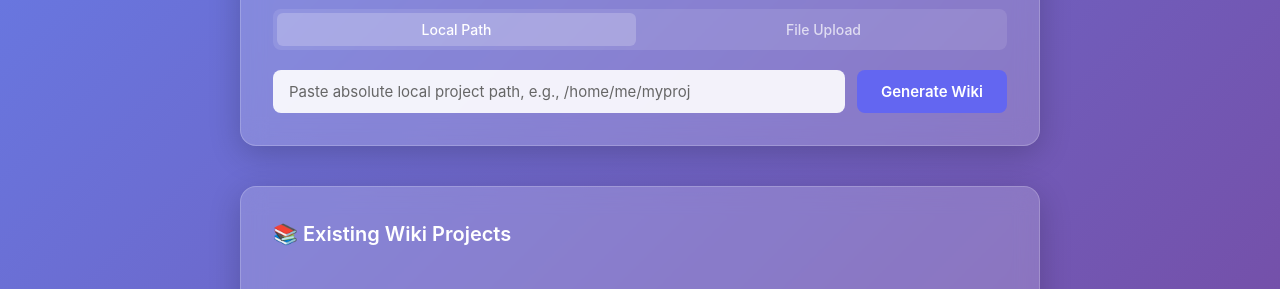
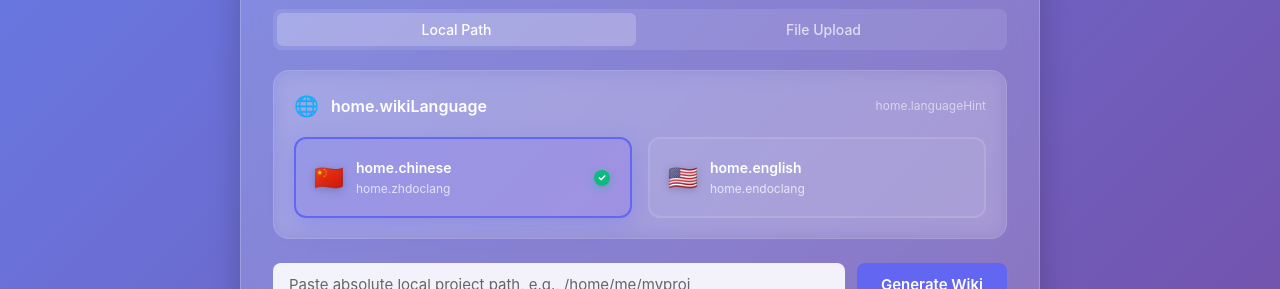
Before and after one commit to H-Z-Ning/EWiki, a Vue app in the folder Vue/wiki-front/: page / in a window 1280 px wide. Shown: the part 329-618 px from the top of the page. Built offline with nearby package versions, Linux system fonts and the light colour scheme; no server answers.

Commit message:
Update Home.vue

```diff
--- a/Vue/wiki-front/src/views/Home.vue
+++ b/Vue/wiki-front/src/views/Home.vue
@@ -29,6 +29,45 @@
         >
           {{ $t('home.fileUpload') }}
         </button>
+      </div>
+
+      <!-- Wiki 语言选择 - 优化版本 -->
+      <div class="language-selection">
+        <div class="language-header">
+          <span class="language-icon">🌐</span>
+          <span class="language-title">{{ $t('home.wikiLanguage') }}</span>
+          <span class="language-hint">{{ $t('home.languageHint') }}</span>
+        </div>
+        <div class="language-options">
+          <div
+            class="lang-card"
+            :class="{ active: wikiLanguage === 'zh' }"
+            @click="wikiLanguage = 'zh'"
+          >
+            <div class="lang-flag">🇨🇳</div>
+            <div class="lang-info">
+              <div class="lang-name">{{ $t('home.chinese') }}</div>
+              <div class="lang-desc">{{ $t('home.zhdoclang') }}</div>
+            </div>
+            <div class="lang-check">
+              <div class="check-icon" v-if="wikiLanguage === 'zh'">✓</div>
+            </div>
+          </div>
+          <div
+            class="lang-card"
+            :class="{ active: wikiLanguage === 'en' }"
+            @click="wikiLanguage = 'en'"
+          >
+            <div class="lang-flag">🇺🇸</div>
+            <div class="lang-info">
+              <div class="lang-name">{{ $t('home.english') }}</div>
+              <div class="lang-desc">{{ $t('home.endoclang') }}</div>
+            </div>
+            <div class="lang-check">
+              <div class="check-icon" v-if="wikiLanguage === 'en'">✓</div>
+            </div>
+          </div>
+        </div>
       </div>
 
       <!-- 本地路径输入 -->
@@ -158,8 +197,9 @@ const projects = ref<Project[]>([])
 const activeTab = ref('local')
 const selectedFile = ref<File | null>(null)
 const fileInput = ref<HTMLInputElement | null>(null)
+const wikiLanguage = ref('zh') // 新增：Wiki语言选择
 
-// 删除相关状态
+// 删除相关状态保持不变
 const showDeleteConfirm = ref(false)
 const projectToDelete = ref('')
 const deleting = ref(false)
@@ -181,7 +221,10 @@ const doImport = async () => {
   if (!path.value.trim()) return
   running.value = true
   try {
-    const { data } = await axios.post('/api/import', { path: path.value.trim() })
+    const { data } = await axios.post('/api/import', {
+      path: path.value.trim(),
+      language: wikiLanguage.value // 新增这一行
+    })
     await loadList()
     router.push(`/wiki/${data.project}`)
   } catch (error) {
@@ -259,6 +302,7 @@ const doUpload = async () => {
   try {
     const formData = new FormData()
     formData.append('file', selectedFile.value)
+    formData.append('language', wikiLanguage.value) // 新增这一行
 
     const { data } = await axios.post('/api/upload', formData, {
       headers: {
@@ -886,4 +930,181 @@ onMounted(() => {
 .title {
   margin: 0;
 }
+
+/* ==================== 优化的语言选择样式 ==================== */
+.language-selection {
+  margin-bottom: 24px;
+  padding: 20px;
+  background: rgba(255, 255, 255, 0.08);
+  border-radius: 16px;
+  border: 1px solid rgba(255, 255, 255, 0.12);
+  backdrop-filter: blur(10px);
+}
+
+.language-header {
+  display: flex;
+  align-items: center;
+  gap: 12px;
+  margin-bottom: 16px;
+}
+
+.language-icon {
+  font-size: 20px;
+  opacity: 0.9;
+}
+
+.language-title {
+  font-weight: 600;
+  font-size: 16px;
+  color: #fff;
+}
+
+.language-hint {
+  font-size: 12px;
+  opacity: 0.7;
+  color: rgba(255, 255, 255, 0.8);
+  margin-left: auto;
+}
+
+.language-options {
+  display: grid;
+  grid-template-columns: 1fr 1fr;
+  gap: 12px;
+}
+
+.lang-card {
+  display: flex;
+  align-items: center;
+  gap: 12px;
+  padding: 16px;
+  background: rgba(255, 255, 255, 0.05);
+  border: 2px solid rgba(255, 255, 255, 0.1);
+  border-radius: 12px;
+  cursor: pointer;
+  transition: all 0.3s cubic-bezier(0.4, 0, 0.2, 1);
+  position: relative;
+  overflow: hidden;
+}
+
+.lang-card::before {
+  content: '';
+  position: absolute;
+  top: 0;
+  left: -100%;
+  width: 100%;
+  height: 100%;
+  background: linear-gradient(90deg, transparent, rgba(255, 255, 255, 0.1), transparent);
+  transition: left 0.5s;
+}
+
+.lang-card:hover::before {
+  left: 100%;
+}
+
+.lang-card:hover {
+  background: rgba(255, 255, 255, 0.1);
+  border-color: rgba(255, 255, 255, 0.3);
+  transform: translateY(-2px);
+  box-shadow: 0 8px 25px rgba(0, 0, 0, 0.15);
+}
+
+.lang-card.active {
+  background: linear-gradient(135deg, rgba(99, 102, 241, 0.2), rgba(139, 92, 246, 0.2));
+  border-color: #6366f1;
+  box-shadow: 0 8px 25px rgba(99, 102, 241, 0.3);
+}
+
+.lang-flag {
+  font-size: 24px;
+  flex-shrink: 0;
+  filter: drop-shadow(0 2px 4px rgba(0, 0, 0, 0.2));
+}
+
+.lang-info {
+  flex: 1;
+  min-width: 0;
+}
+
+.lang-name {
+  font-weight: 600;
+  font-size: 14px;
+  color: #fff;
+  margin-bottom: 2px;
+}
+
+.lang-desc {
+  font-size: 12px;
+  opacity: 0.8;
+  color: rgba(255, 255, 255, 0.9);
+}
+
+.lang-check {
+  width: 20px;
+  height: 20px;
+  display: flex;
+  align-items: center;
+  justify-content: center;
+  flex-shrink: 0;
+}
+
+.check-icon {
+  width: 16px;
+  height: 16px;
+  background: #10b981;
+  border-radius: 50%;
+  display: flex;
+  align-items: center;
+  justify-content: center;
+  color: white;
+  font-size: 10px;
+  font-weight: bold;
+  box-shadow: 0 2px 8px rgba(16, 185, 129, 0.4);
+  animation: checkPop 0.3s cubic-bezier(0.4, 0, 0.2, 1);
+}
+
+@keyframes checkPop {
+  0% {
+    transform: scale(0);
+    opacity: 0;
+  }
+  50% {
+    transform: scale(1.2);
+  }
+  100% {
+    transform: scale(1);
+    opacity: 1;
+  }
+}
+
+/* 响应式调整 */
+@media (max-width: 600px) {
+  .language-options {
+    grid-template-columns: 1fr;
+  }
+
+  .language-header {
+    flex-direction: column;
+    align-items: flex-start;
+    gap: 8px;
+  }
+
+  .language-hint {
+    margin-left: 0;
+    font-size: 11px;
+  }
+
+  .lang-card {
+    padding: 14px;
+  }
+}
+
+@media (min-width: 768px) {
+  .language-options {
+    gap: 16px;
+  }
+
+  .lang-card {
+    padding: 18px;
+  }
+}
 </style>
```
